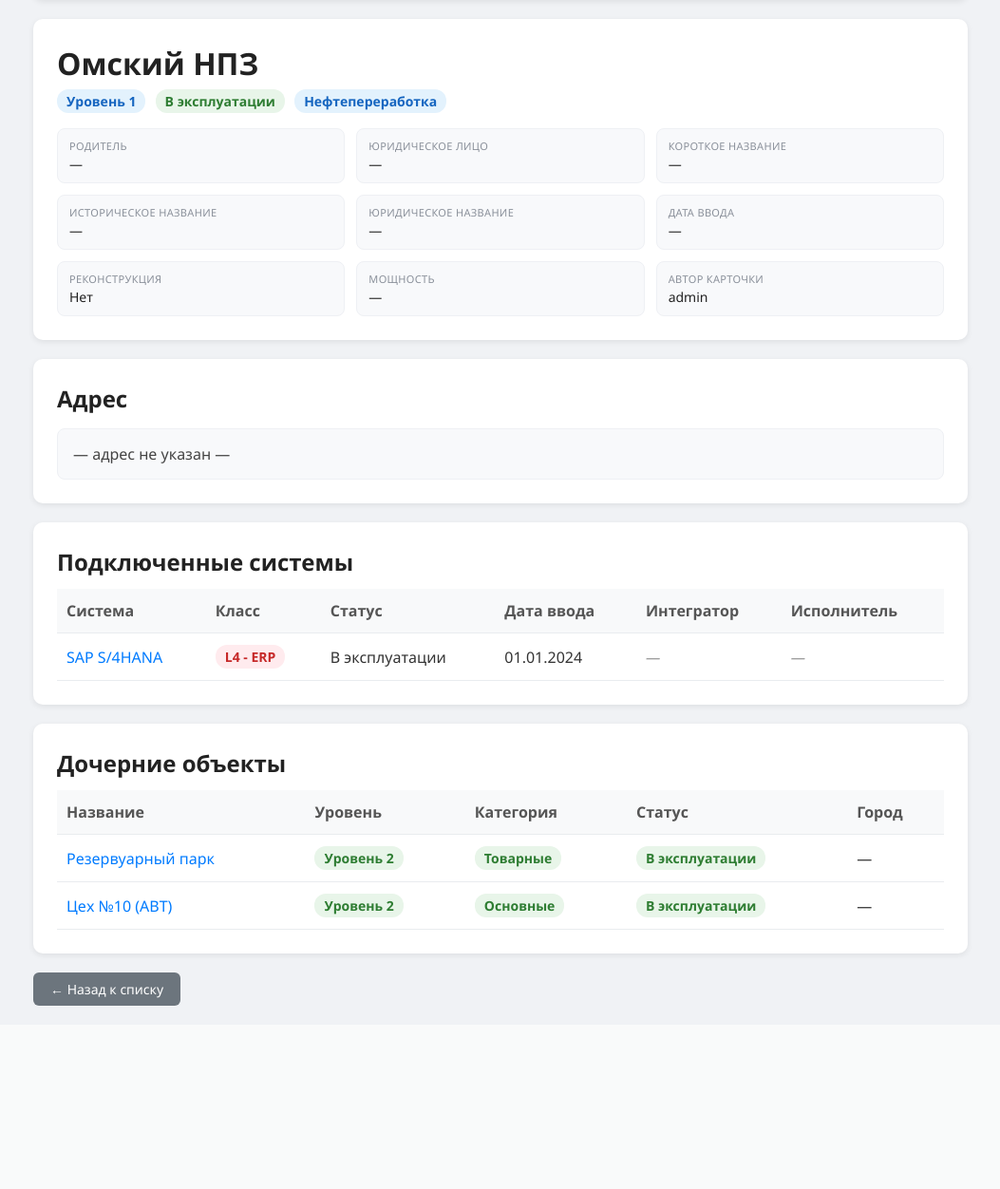
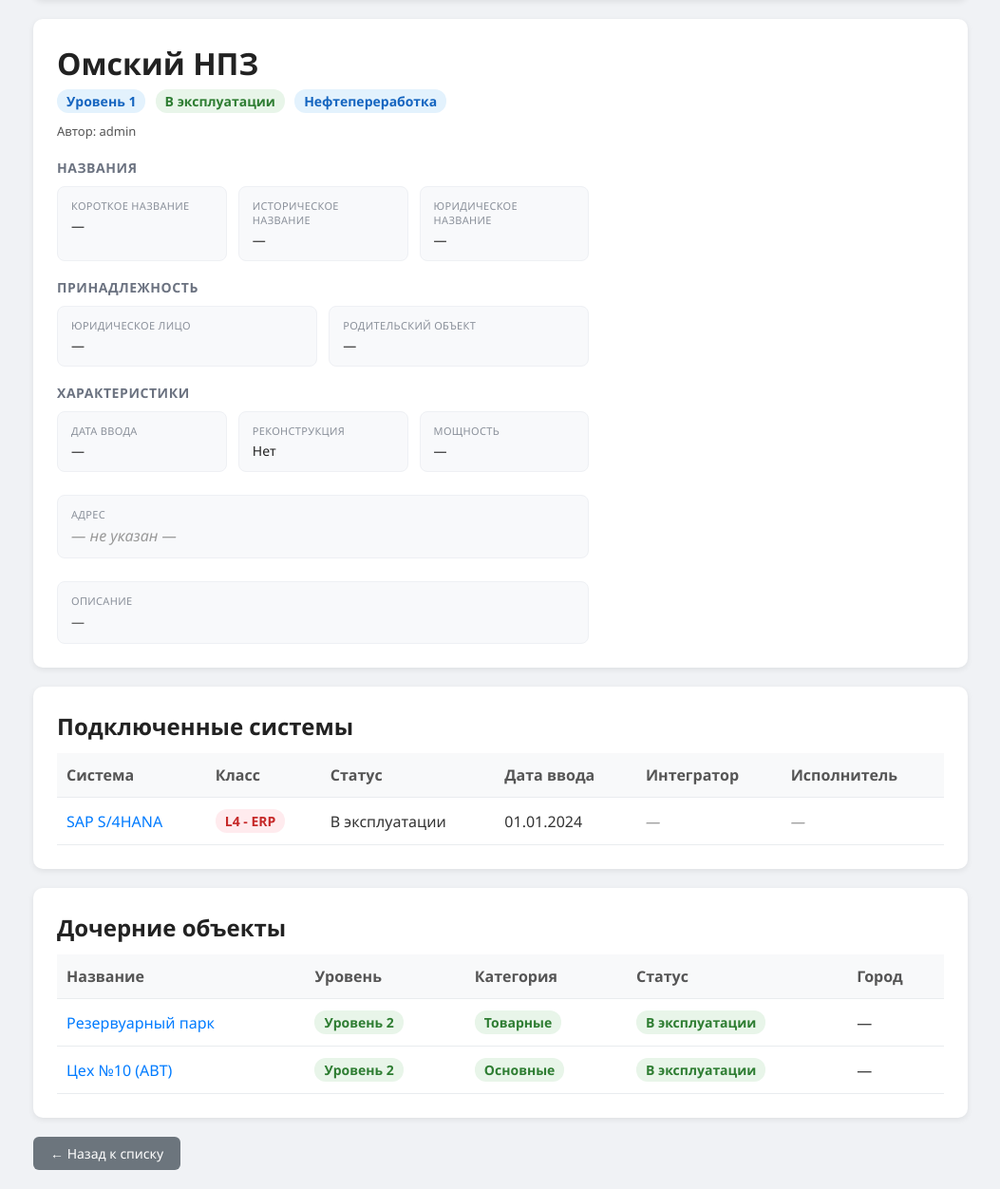
Before and after one commit to maks-march/Kartoteka, a Django app: page /objects/1/ in a window 1280 px wide. Shown: the part 85-1337 px from the top of the page at 95% size, without its empty margins (113-1166 px from the left). Before the commit the page ends 1144 px from the top, so only its background shows below. Run offline with Django 5.2, Linux system fonts and the light colour scheme; data comes from the database, SQL or seed files in the repository; parts of the project's set-up code (start-up, migrations or seed data) failed here and were passed over.

Commit message:
object_detail fix

```diff
--- a/apps/objects/templates/objects/object_detail.html
+++ b/apps/objects/templates/objects/object_detail.html
@@ -15,6 +15,10 @@
             {% if object.object_class %}
                 <span class="tag tag-muted" style="margin-left:6px">{{ object.object_class }}</span>
             {% endif %}
+
+            <div class="detail-meta">
+                <p>Автор: {% if object.creator_id %}{{ object.creator_id.username }}{% else %}<span class="empty">—</span>{% endif %}</p>
+            </div>
         </div>
         {% if user.is_authenticated %}
         <div class="actions">
@@ -27,89 +31,82 @@
         {% endif %}
     </div>
 
-    <div class="detail-grid">
-        <div class="info-tile">
-            <span class="info-label">Родитель</span>
+    <!-- ===== Названия ===== -->
+    <div class="info-block">
+        <h3 class="info-block-title">Названия</h3>
+        <div class="info-cards">
+            <div class="info-card">
+                <span class="info-label">Короткое название</span>
+                <span class="info-value">{{ object.object_short_name|default:'—' }}</span>
+            </div>
+            <div class="info-card">
+                <span class="info-label">Историческое название</span>
+                <span class="info-value">{{ object.object_old_name|default:'—' }}</span>
+            </div>
+            <div class="info-card">
+                <span class="info-label">Юридическое название</span>
+                <span class="info-value">{{ object.object_law_name|default:'—' }}</span>
+            </div>
+        </div>
+    </div>
+
+    <!-- ===== Принадлежность ===== -->
+    <div class="info-block">
+        <h3 class="info-block-title">Принадлежность</h3>
+        <div class="info-cards">
+            <div class="info-card">
+                <span class="info-label">Юридическое лицо</span>
                 <span class="info-value">
-                {% if object.parent %}
-                    <a class="link" href="{% url 'object-detail' object.parent.pk %}">{{ object.parent.name }}</a>
-                {% else %}—{% endif %}
+                    {% if object.owner_entity %}<a class="link" href="{% url 'owner-entity-detail' object.owner_entity.pk %}">{{ object.owner_entity.owner_name }}</a>{% else %}—{% endif %}
                 </span>
             </div>
-        <div class="info-tile">
-            <span class="info-label">Юридическое лицо</span>
+            <div class="info-card">
+                <span class="info-label">Родительский объект</span>
                 <span class="info-value">
-                {% if object.owner_entity %}
-                <a class="link" href="{% url 'owner-entity-detail' object.owner_entity.pk %}">{{ object.owner_entity.owner_name }}</a>
-                {% else %}—{% endif %}
-            </span>
-        </div>
-        <div class="info-tile">
-            <span class="info-label">Короткое название</span>
-            <span class="info-value">
-                {% if object.object_short_name %}
-                    {{ object.object_short_name }}
-                {% else %}—{% endif %}
-            </span>
-        </div>
-        <div class="info-tile">
-            <span class="info-label">Историческое название</span>
-            <span class="info-value">
-                {% if object.object_old_name %}
-                    {{ object.object_old_name }}
-                {% else %}—{% endif %}
-            </span>
-        </div>
-        <div class="info-tile">
-            <span class="info-label">Юридическое название</span>
-            <span class="info-value">
-                {% if object.object_law_name %}
-                    {{ object.object_law_name }}
-                {% else %}—{% endif %}
-            </span>
-        </div>
-        <div class="info-tile">
-            <span class="info-label">Дата ввода</span>
-            <span class="info-value">
-                {% if object.start_date %}
-                    {{ object.start_date|date:"d.m.Y" }}
-                {% else %}—{% endif %}
-            </span>
-        </div>
-        <div class="info-tile">
-            <span class="info-label">Реконструкция</span>
-            <span class="info-value">
-                {% if object.is_reconstructed %}Да{% else %}Нет{% endif %}
-            </span>
-        </div>
-        <div class="info-tile">
-            <span class="info-label">Мощность</span>
-            <span class="info-value">
-                {{ object.capacity|default:'—' }}
-            </span>
-        </div>
-        <div class="info-tile">
-            <span class="info-label">Автор карточки</span>
-            <span class="info-value">
-                {% if object.creator_id %}{{ object.creator_id.username }}{% else %}—{% endif %}
+                    {% if object.parent %}<a class="link" href="{% url 'object-detail' object.parent.pk %}">{{ object.parent.name }}</a>{% else %}—{% endif %}
                 </span>
             </div>
         </div>
     </div>
 
-<div class="card">
-    <h2>Адрес</h2>
-    <p class="notes-box">{% if object.address_line %}{{ object.address_line }}{% else %}— адрес не указан —{% endif %}{% if object.fias_code %}
-
-ФИАС: {{ object.fias_code }}{% endif %}</p>
+    <!-- ===== Характеристики ===== -->
+    <div class="info-block">
+        <h3 class="info-block-title">Характеристики</h3>
+        <div class="info-cards">
+            <div class="info-card">
+                <span class="info-label">Дата ввода</span>
+                <span class="info-value">{% if object.start_date %}{{ object.start_date|date:"d.m.Y" }}{% else %}—{% endif %}</span>
+            </div>
+            <div class="info-card">
+                <span class="info-label">Реконструкция</span>
+                <span class="info-value">{% if object.is_reconstructed %}Да{% else %}Нет{% endif %}</span>
+            </div>
+            <div class="info-card">
+                <span class="info-label">Мощность</span>
+                <span class="info-value">{{ object.capacity|default:'—' }}</span>
             </div>
 
-{% if object.notes %}
-<div class="card">
-    <h2>Примечания</h2>
-    <p class="notes-box">{{ object.notes }}</p>
+            <div class="info-card full">
+                <span class="info-label">Адрес</span>
+
+                    {% if object.address_line %}
+                        <span class="info-value desc-text">{{ object.address_line }}{% if object.fias_code %}(ФИАС: {{ object.fias_code }}){% endif %}</span>
+                    {% else %}
+                        <span class="empty">— не указан —</span>
+                    {% endif %}
+
+
+
             </div>
-{% endif %}
+
+            <!-- Широкая карточка описания под характеристиками -->
+            <div class="info-card full">
+                <span class="info-label">Описание</span>
+                <span class="info-value desc-text">{% if object.notes %}{{ object.notes }}{% else %}—{% endif %}</span>
+            </div>
+        </div>
+    </div>
+</div>
 
 <div class="card">
     <div class="card-title-row">
--- a/static/css/style.css
+++ b/static/css/style.css
@@ -689,3 +689,69 @@ td a:hover {
     background: #ffebee;
     color: #c62828;
 }
+
+/* ===== Detail: секции карточек с информацией (ширина 60%) ===== */
+.info-block {
+    width: 60%;
+    min-width: 320px;
+}
+.info-block + .info-block {
+    margin-top: 18px;
+}
+.info-block > .info-block-title {
+    font-size: 14px;
+    text-transform: uppercase;
+    letter-spacing: .04em;
+    color: #6b7280;
+    margin: 0 0 10px;
+}
+/* Сетка карточек внутри блока: до 3 в ряд, адаптивно */
+.info-cards {
+    display: grid;
+    grid-template-columns: repeat(auto-fit, minmax(160px, 1fr));
+    gap: 12px;
+}
+/* Отдельная карточка-плитка */
+.info-card {
+    background: #f8f9fb;
+    border: 1px solid #eef0f4;
+    border-radius: 8px;
+    padding: 12px 14px;
+    display: flex;
+    flex-direction: column;
+    gap: 4px;
+}
+.info-card .info-label {
+    font-size: 11px;
+    text-transform: uppercase;
+    letter-spacing: .03em;
+    color: #8a909a;
+}
+.info-card .info-value {
+    font-size: 14px;
+    color: #222;
+    font-weight: 500;
+    word-break: break-word;
+}
+/* Широкая карточка описания под характеристиками */
+.info-card.full {
+    margin-top: 12px;
+    grid-column: 1 / -1;
+}
+.info-card .desc-text {
+    font-weight: 400;
+    line-height: 1.5;
+    color: #444;
+    white-space: pre-line;
+}
+/* Метаданные (автор/адрес) после тегов в шапке */
+.detail-meta {
+    margin-top: 10px;
+    color: #555;
+    font-size: 13px;
+}
+.detail-meta p { margin: 4px 0; }
+
+@media (max-width: 900px) {
+    .info-block { width: 100%; }
+}
```
Lines whose indentation alone changed are shown as unchanged.
